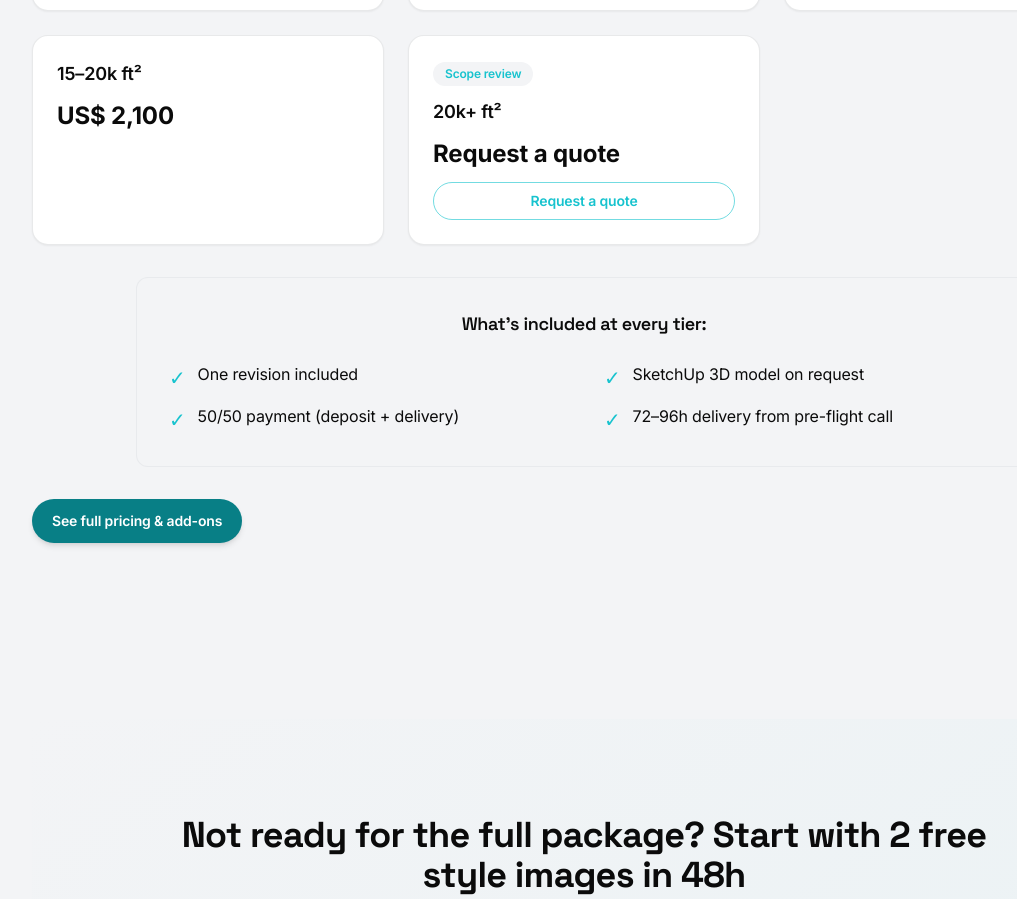
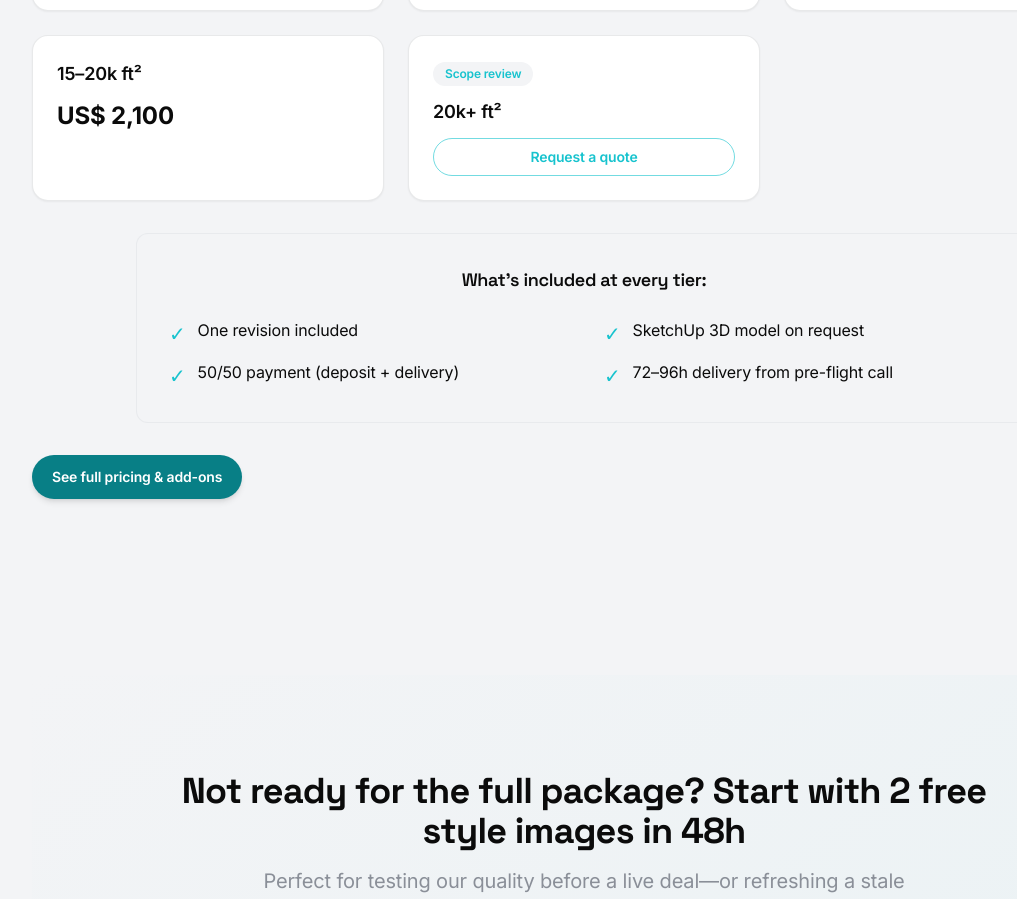
Before and after one commit to mategzg/Planora, a Next.js app: page / in a window 1280 px wide. Shown: the part 4136-5035 px from the top of the page, without its empty margins (56-1073 px from the left). Built offline with nearby package versions, Linux system fonts and the light colour scheme.

Commit message:
fix: remove duplicate request a quote text

```diff
--- a/app/page.tsx
+++ b/app/page.tsx
@@ -216,7 +216,6 @@ export default function HomePage() {
               <p className="text-lg font-semibold">{tier.range}</p>
               {tier.range === '20k+ ft²' ? (
                 <div className="mt-3 space-y-3">
-                  <p className="text-2xl font-bold text-ink">{tier.price}</p>
                   <QuoteFormButton className="w-full rounded-full border border-accent/60 px-4 py-2 text-sm text-accent">
                     Request a quote
                   </QuoteFormButton>
--- a/app/pricing/page.tsx
+++ b/app/pricing/page.tsx
@@ -45,7 +45,6 @@ export default function PricingPage() {
             <p className="text-lg font-semibold">{tier.range}</p>
             {tier.range === '20k+ ft²' ? (
               <div className="mt-3 space-y-3">
-                <p className="text-2xl font-bold text-ink">{tier.price}</p>
                 <QuoteFormButton className="w-full rounded-full border border-accent/60 px-4 py-2 text-sm text-accent">
                   Request a quote
                 </QuoteFormButton>
```
